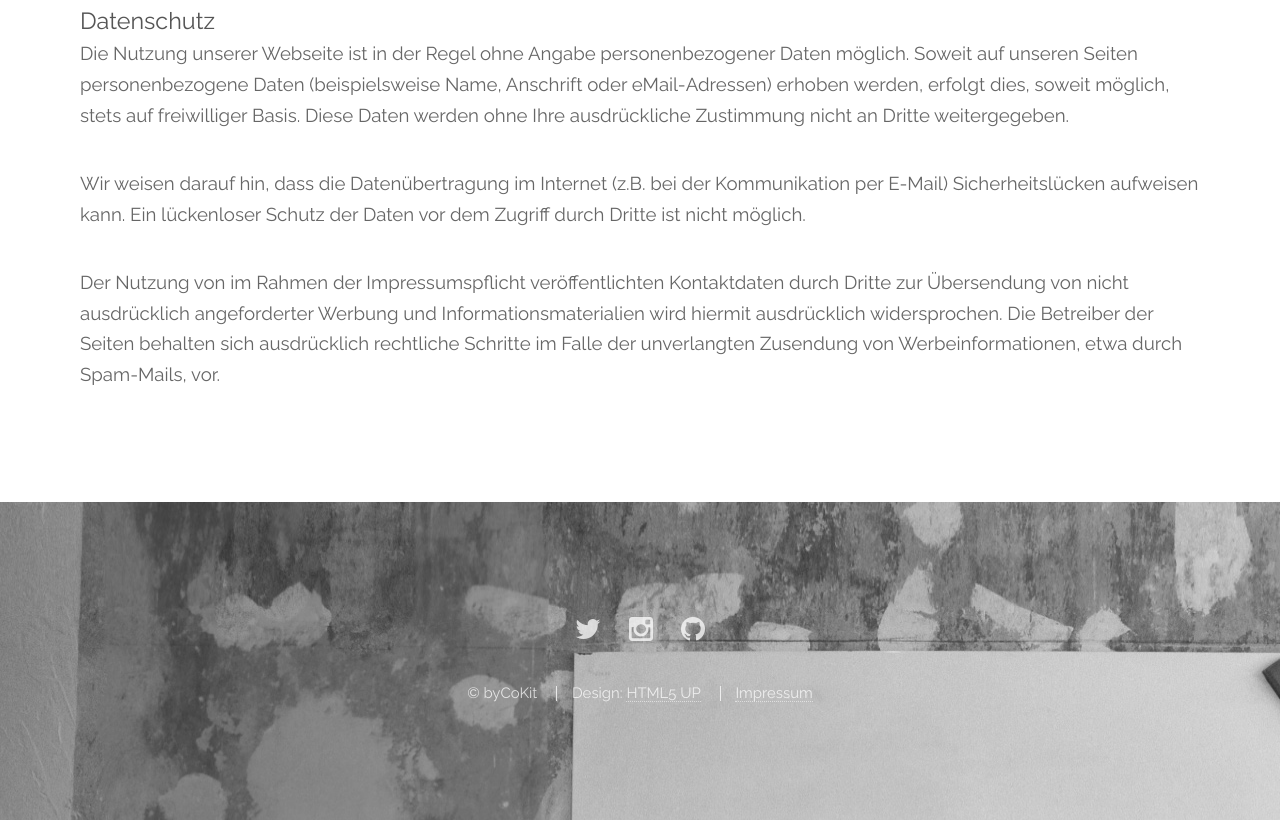
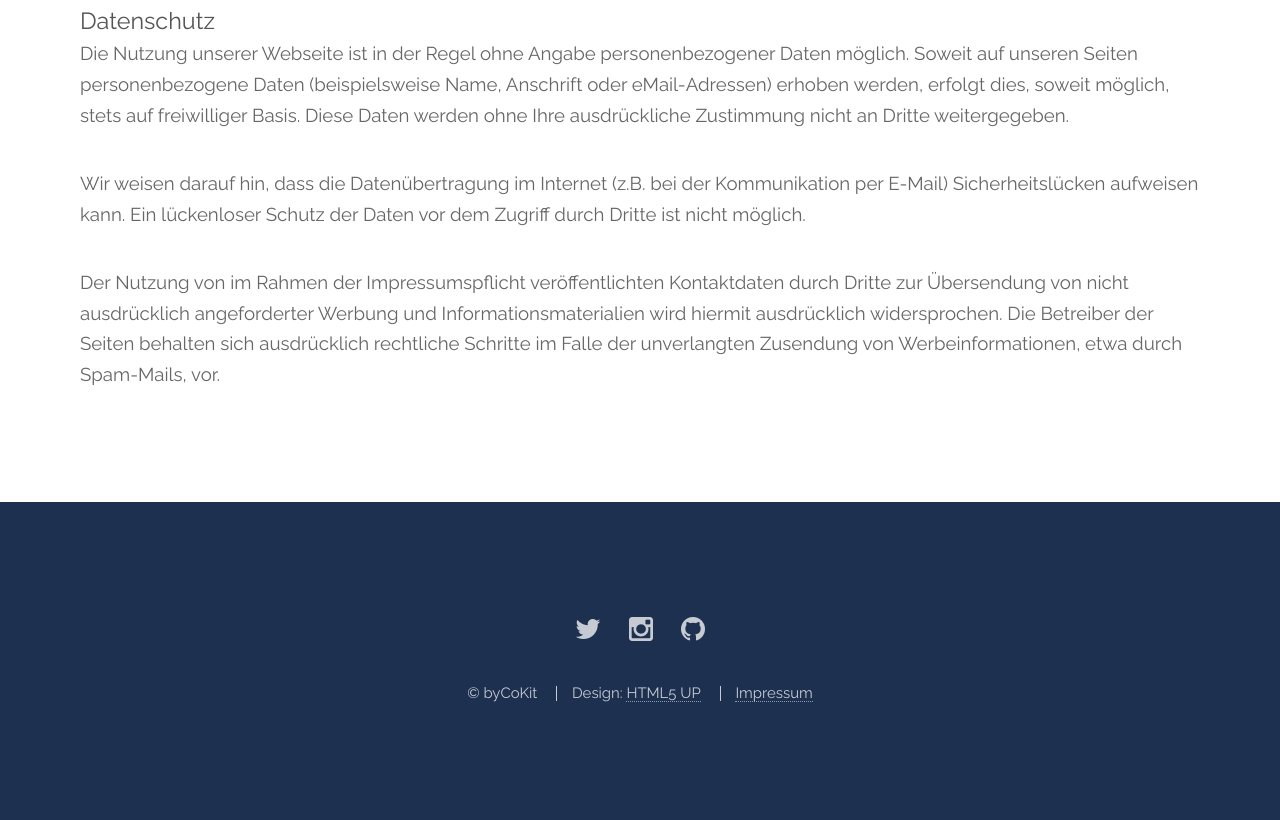
Before and after one commit to MagdaN/landingpage2, a plain HTML site: page impressum.html in a window 1280 px wide. Shown: the part 1411-2231 px from the top of the page. Drawn offline with Linux system fonts and the light colour scheme; a web font is replaced by a local one.

Commit message:
change background colour of footer

```diff
--- a/assets/sass/main.scss
+++ b/assets/sass/main.scss
@@ -1114,9 +1114,8 @@
 
 	#footer {
 		@include padding(6em, 0, (0,0,_size(element-margin),0));
-		@include dark(#4686a0);
+		@include dark(#1d3050);
 		background-attachment:	fixed,							fixed,							fixed;
-		background-image:		url('images/overlay2.jpg'),		url('images/overlay4.svg'),		linear-gradient(45deg, _palette(accent6-alt), _palette(accent3-alt) 50%, _palette(accent1-alt) 95%);
 		background-position:	top left,						center center,					center center;
 		background-size:		auto,							cover,							cover;
 		text-align: center;
```
Also changed, not shown: assets/css/main.css, 1 other file.
